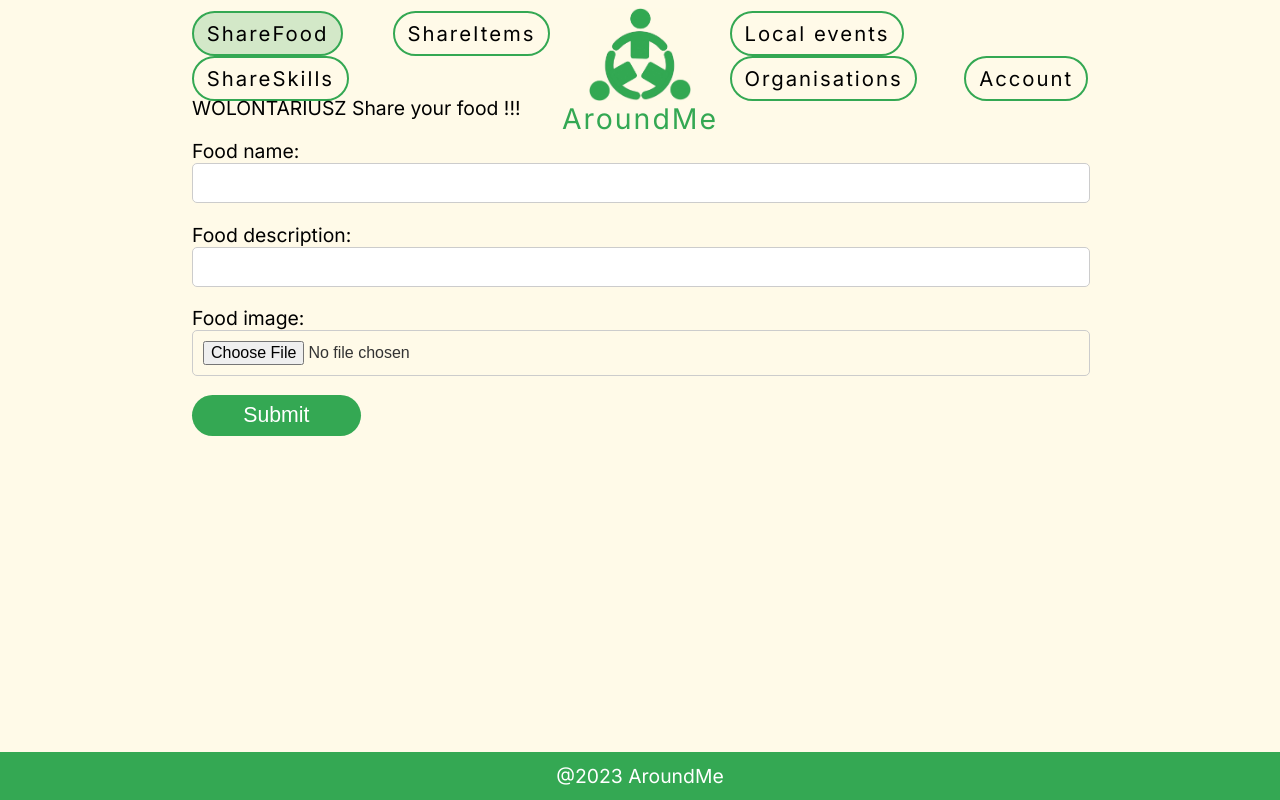
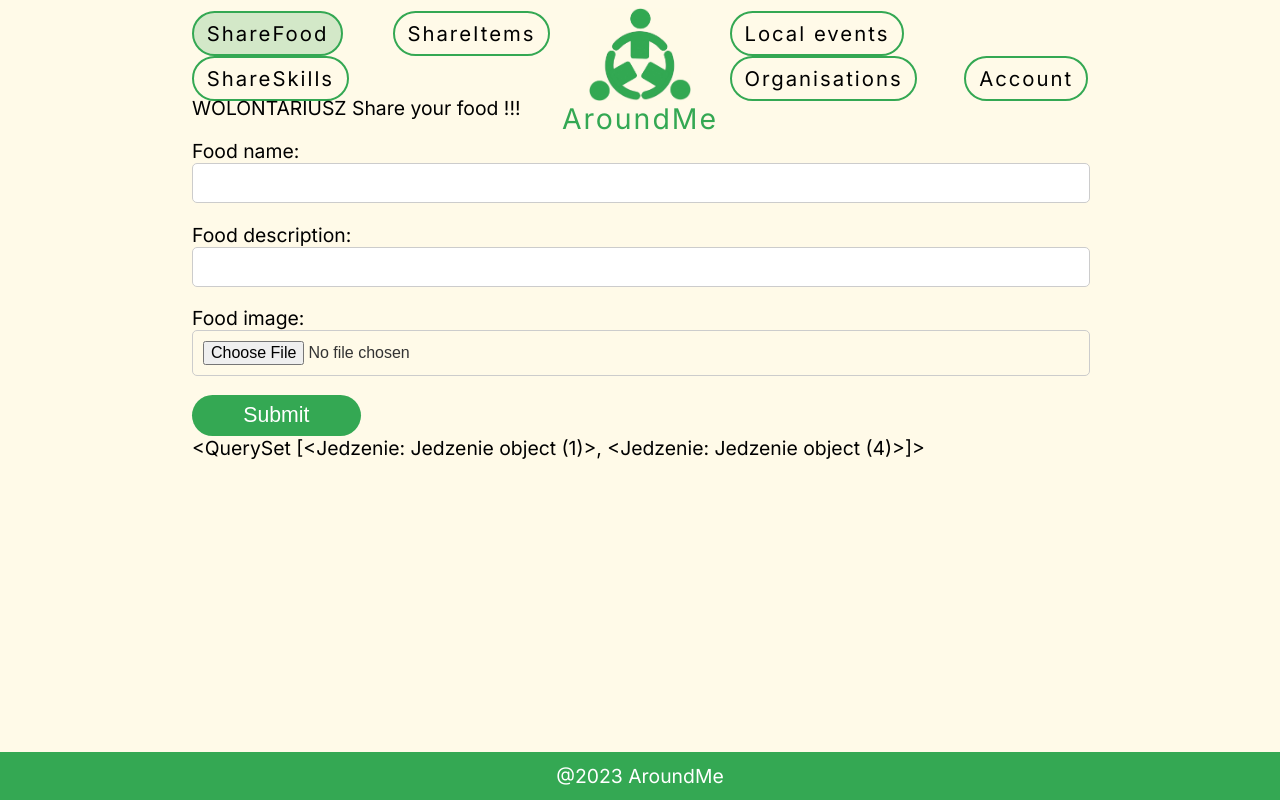
Before and after one commit to Skiperpol/BESTHACKS2023, a Django app: page /sharefood/ in a window 1280 px wide. Run offline with Django 4.2, Linux system fonts and the light colour scheme; a user stored in the database is signed in; data comes from the database, SQL or seed files in the repository; both versions use the stored data as it was after the commit.

Commit message:
zmiany w views

```diff
--- a/backend/views.py
+++ b/backend/views.py
@@ -32,7 +32,8 @@ def sharefood(request):
         return render(request, 'frontend/sharefood.html', {'jedzenie': jedzenie, 'rola': rola})
     elif rola == 'WOLONTARIUSZ':
         form = FormJedzenie()
-        return render(request, 'frontend/sharefood.html', {'form': form, 'rola': rola})
+        dodane_jedzenie = user.jedzenie.all()
+        return render(request, 'frontend/sharefood.html', {'form': form, 'rola': rola, 'dodane_jedzenie': dodane_jedzenie})
     else:
         pass
 
@@ -185,6 +186,7 @@ def AjaxCreateFood(request):
     user = request.user
     food = Jedzenie.objects.create(uzytkownik=user.email, food_name=food_name, food_description=food_description, food_image=food_image)
     food.save()
+    print(user.jedzenie)
     user.jedzenie.add(food)
     return JsonResponse({'msg':'File successfully uploaded'})
 
--- a/frontend/templates/frontend/sharefood.html
+++ b/frontend/templates/frontend/sharefood.html
@@ -13,17 +13,18 @@ Share your food !!!
     {{ form.as_p }}
     <button type="submit" class="main_button">Submit</button>
 </form>
+{{dodane_jedzenie}}
 {% else %}
 {% for jedzen in jedzenie %}
 {{ jedzen }}
 {% endfor %}
 {% endif %}
 {% endif %}
-{% endblock content %}
+
 <script>
     $(document).on('submit','#create-food',function(e){
     e.preventDefault();
-
+      console.log("12312")
     // const exportProgress = document.getElementById('exportProgress');
     // // Dodawanie plików
     var form_data = new FormData();
@@ -58,3 +59,5 @@ Share your food !!!
     });
   });
 </script>
+
+{% endblock content %}
--- a/frontend/templates/frontend/shareitems.html
+++ b/frontend/templates/frontend/shareitems.html
@@ -12,7 +12,7 @@ Share your items !!!
     <button type="submit" class="main_button">Submit</button>
 </form>
 {% endif %}
-{% endblock content %}
+
 <script>
     $(document).on('submit','#create-item',function(e){
     e.preventDefault();
@@ -44,3 +44,5 @@ Share your items !!!
     });
   });
 </script>
+
+{% endblock content %}
--- a/frontend/templates/frontend/shareskills.html
+++ b/frontend/templates/frontend/shareskills.html
@@ -12,7 +12,7 @@ Share your skils !!!
     <button type="submit" class="main_button">Submit</button>
 </form>
 {% endif %}
-{% endblock content %}
+
 <script>
     $(document).on('submit','#create-item',function(e){
     e.preventDefault();
@@ -45,3 +45,5 @@ Share your skils !!!
     });
   });
 </script>
+
+{% endblock content %}
```
Also changed, not shown: db.sqlite3.
